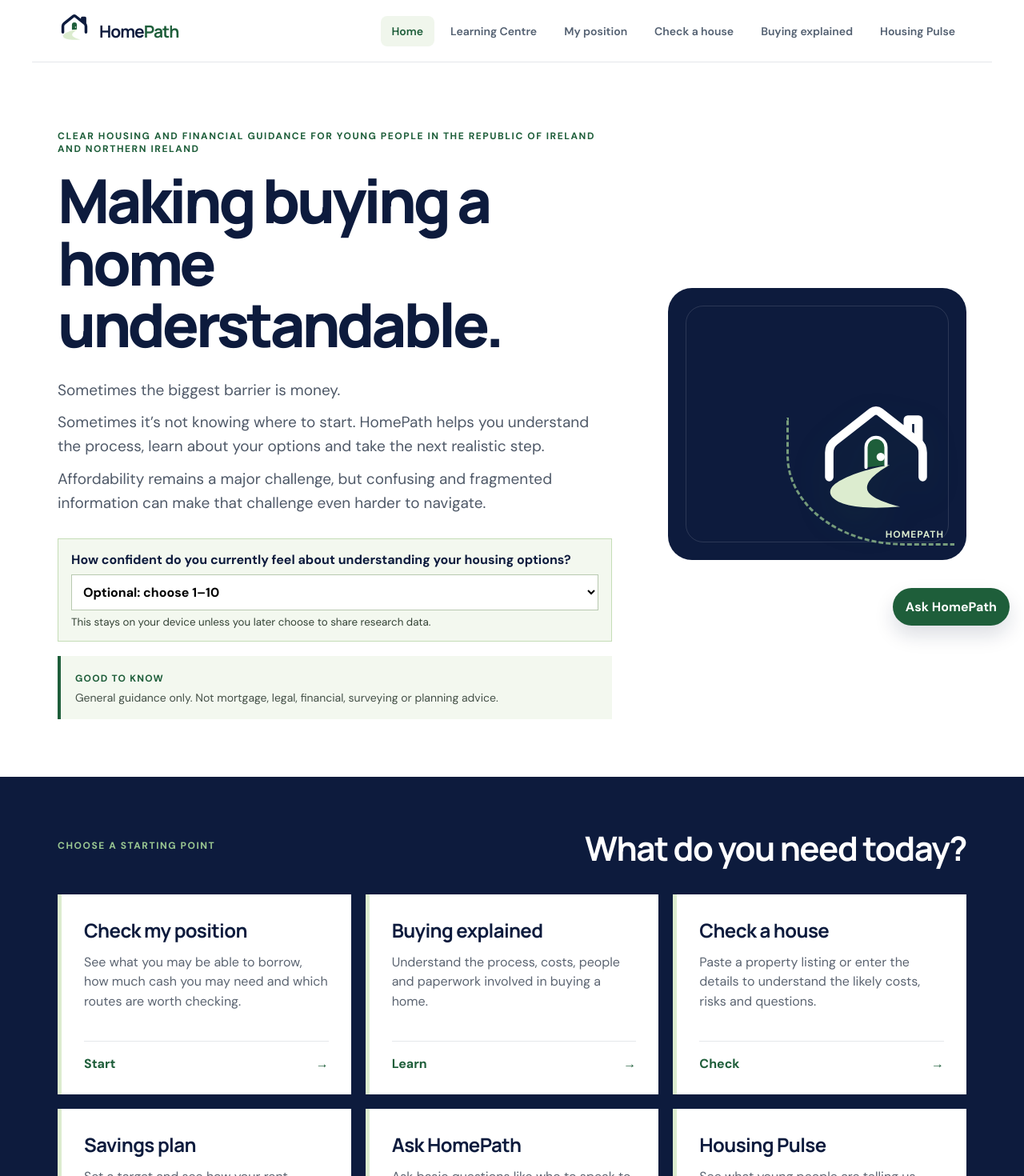
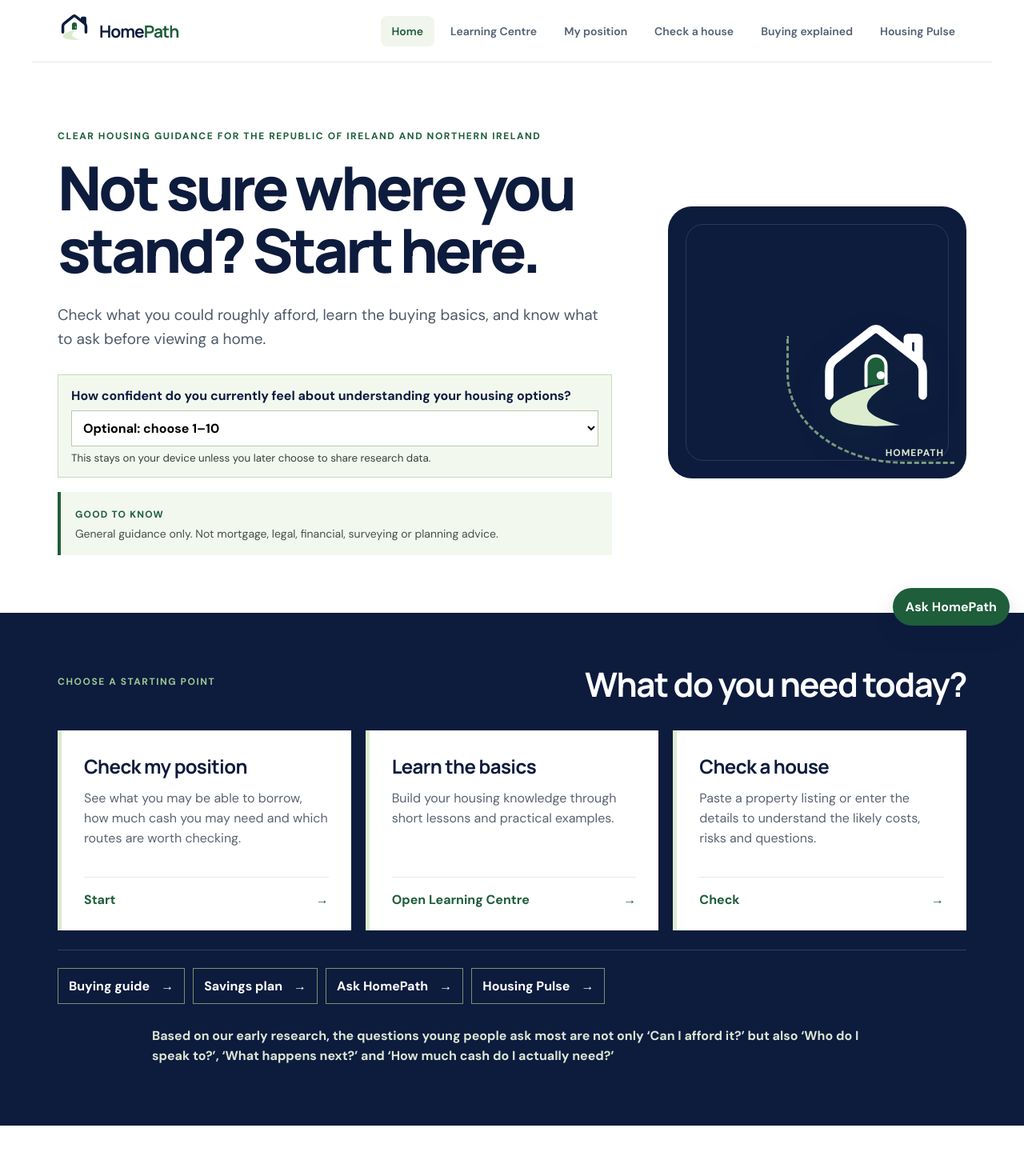
Before and after one commit to ldaly4/WashingtonIreland, a React (Vite) app: page / in a window 1280 px wide. Shown: the top 1470 px of the page at 80% size. After the commit the page ends 1407 px from the top, so only its background shows below. Built offline with nearby package versions, Linux system fonts and the light colour scheme.

Commit message:
Tighten HomePath usability and learning flow

```diff
--- a/src/components/Layout.jsx
+++ b/src/components/Layout.jsx
@@ -13,7 +13,7 @@
   "/": "Home",
   "/learn": "Learn",
   "/check-position": "Position",
-  "/check-listing": "House",
+  "/check-listing": "Listing",
   "/buying-guide": "Explained",
 };
 
@@ -75,7 +75,8 @@
     "Is an older house a bad idea?":"Age alone does not make a home a bad purchase. It may need more investigation, especially around roof, damp, wiring, plumbing and extensions.",
     "What is a sinking fund?":"For apartments, a sinking fund is money set aside by the management company for larger future repairs or works.",
   };
-  const [q,setQ]=useState(initialQuestion || Object.keys(answers)[0]);
+  const suggestions = Object.keys(answers);
+  const [q,setQ]=useState(initialQuestion || "");
   const [answer,setAnswer]=useState("");
   const [structured,setStructured]=useState(null);
   const [error,setError]=useState("");
@@ -87,27 +88,33 @@
     return()=>window.removeEventListener("keydown",onKey);
   },[close]);
   const ask = async () => {
+    const question = q.trim();
+    if (!question) {
+      setError("Type a question or choose one of the suggested questions below.");
+      return;
+    }
     setLoading(true); setError("");
     try {
-      const result = await askHomePath(q, { route });
+      const result = await askHomePath(question, { route });
       setStructured(result);
-      setAnswer(result.answer || answers[q]);
+      setAnswer(result.answer || answers[question] || "I could not generate a full answer just now. Try one of the suggested questions below or check the related HomePath pages.");
     } catch {
       setError("HomePath’s live explanation service is temporarily unavailable. The local guidance library is being used.");
-      setAnswer(answers[q]);
+      setAnswer(answers[question] || "I can still help with common topics such as brokers, deposits, surveys, valuations, solicitors and viewing questions. Choose a suggested question below.");
     } finally {
       setLoading(false);
     }
   };
-  const clear=()=>{setAnswer("");setStructured(null);setError("");setFeedback("");};
+  const clear=()=>{setQ("");setAnswer("");setStructured(null);setError("");setFeedback("");};
   return <div className="drawer-backdrop" role="dialog" aria-modal="true" aria-label="Ask HomePath">
     <aside className="ask-drawer"><button className="drawer-close" onClick={close}>Close</button><p className="eyebrow">Not sure who to ask? Ask HomePath.</p><h2>Quick housing answers</h2><p>Ask a question about buying, housing supports, mortgages, legal steps or property condition. I’ll explain it in plain language and point you towards the right next step.</p>
       <p className="privacy-note">Your question may be processed by an external AI service to generate an answer. Do not include bank details, account numbers or other sensitive personal information.</p>
-      <select value={q} onChange={e=>{setQ(e.target.value);setAnswer("")}}>{Object.keys(answers).map(x=><option key={x}>{x}</option>)}</select>
+      <label className="ask-input"><span>Your question</span><textarea value={q} onChange={e=>setQ(e.target.value)} rows="4" placeholder="For example: Can I speak to a broker before finding a house?" /></label>
       <button className="guide-inline-button" onClick={ask} disabled={loading}>{loading ? "Asking…" : "Ask"}</button>
       {loading && <p role="status" aria-live="polite">Loading HomePath answer…</p>}
       {error && <p className="form-error">{error}</p>}
-      <div className="ask-answer" aria-live="polite">{answer || answers[q]} <small>{structured?.disclaimer || "Confirm anything important with a broker, lender, solicitor, surveyor or official provider."}</small></div>
+      {answer && <div className="ask-answer" aria-live="polite">{answer} <small>{structured?.disclaimer || "Confirm anything important with a broker, lender, solicitor, surveyor or official provider."}</small></div>}
+      <div className="ask-suggestions"><h3>Suggested questions</h3>{suggestions.slice(0,6).map(x=><button key={x} onClick={()=>{setQ(x);setAnswer("");setStructured(null);setError("");}}>{x}</button>)}</div>
       {structured?.officialSources?.length > 0 && <div className="source-list"><h3>Sources</h3>{structured.officialSources.map(s=><a key={s.url} href={s.url} target="_blank" rel="noreferrer">{s.label}</a>)}</div>}
       {structured?.suggestedActions?.length > 0 && <div className="source-list"><h3>Related HomePath actions</h3>{structured.suggestedActions.map(a=><button key={a.label} onClick={()=>{close();navigate(a.route)}}>{a.label}</button>)}</div>}
       <div className="ask-tools"><button onClick={ask} disabled={loading}>Retry</button><button onClick={clear}>Clear conversation</button></div>
--- a/src/pages/HomePage.jsx
+++ b/src/pages/HomePage.jsx
@@ -4,11 +4,15 @@
 
 const cards = [
   ["Check my position", "See what you may be able to borrow, how much cash you may need and which routes are worth checking.", "Start", "/check-position"],
-  ["Buying explained", "Understand the process, costs, people and paperwork involved in buying a home.", "Learn", "/buying-guide"],
+  ["Learn the basics", "Build your housing knowledge through short lessons and practical examples.", "Open Learning Centre", "/learn"],
   ["Check a house", "Paste a property listing or enter the details to understand the likely costs, risks and questions.", "Check", "/check-listing"],
-  ["Savings plan", "Set a target and see how your rent, regular savings and monthly commitments affect the journey.", "Plan", "/savings-plan"],
-  ["Ask HomePath", "Ask basic questions like who to speak to first, what happens next or how much cash you may need.", "Ask", "ask"],
-  ["Housing Pulse", "See what young people are telling us about housing and share your own experience.", "View pulse", "/housing-pulse"],
+];
+
+const quickLinks = [
+  ["Buying guide", "/buying-guide"],
+  ["Savings plan", "/savings-plan"],
+  ["Ask HomePath", "ask"],
+  ["Housing Pulse", "/housing-pulse"],
 ];
 
 export default function HomePage({ navigate }) {
@@ -17,11 +21,9 @@
   return <>
     <section className="hero">
       <div>
-        <p className="eyebrow">Clear housing and financial guidance for young people in the Republic of Ireland and Northern Ireland</p>
-        <h1>Making buying a home understandable.</h1>
-        <p className="hero-copy">Sometimes the biggest barrier is money.</p>
-        <p className="hero-copy compact">Sometimes it’s not knowing where to start. HomePath helps you understand the process, learn about your options and take the next realistic step.</p>
-        <p className="hero-copy compact">Affordability remains a major challenge, but confusing and fragmented information can make that challenge even harder to navigate.</p>
+        <p className="eyebrow">Clear housing guidance for the Republic of Ireland and Northern Ireland</p>
+        <h1>Not sure where you stand? Start here.</h1>
+        <p className="hero-copy">Check what you could roughly afford, learn the buying basics, and know what to ask before viewing a home.</p>
         {profile && <div className="home-personal"><strong>Your HomePath is saved on this device.</strong><span>Based on your target of a {profile.targetHomeType} near {profile.targetArea || "your area"}, your next useful step may be checking real listings or building the deposit further.</span></div>}
         {!confidence && <div className="confidence-card"><label><span>How confident do you currently feel about understanding your housing options?</span><select defaultValue="" onChange={e=>writeStore("homepath-confidence-start",{score:Number(e.target.value),date:new Date().toISOString()})}><option value="" disabled>Optional: choose 1–10</option>{[1,2,3,4,5,6,7,8,9,10].map(x=><option key={x} value={x}>{x} — {x===1?"Not at all confident":x===10?"Very confident":""}</option>)}</select></label><small>This stays on your device unless you later choose to share research data.</small></div>}
         <Disclaimer>General guidance only. Not mortgage, legal, financial, surveying or planning advice.</Disclaimer>
@@ -33,6 +35,9 @@
       <div className="action-grid">{cards.map(([title,text,button,href]) =>
         <article className="action-card" key={href}><h3>{title}</h3><p>{text}</p>
           <button onClick={() => href === "ask" ? window.dispatchEvent(new Event("homepath-open-ask")) : navigate(href)}>{button}<span>→</span></button></article>)}</div>
+      <div className="home-quick-links" aria-label="More HomePath tools">
+        {quickLinks.map(([label,href]) => <button key={label} onClick={() => href === "ask" ? window.dispatchEvent(new Event("homepath-open-ask")) : navigate(href)}>{label}<span>→</span></button>)}
+      </div>
       <p className="research-line">Based on our early research, the questions young people ask most are not only ‘Can I afford it?’ but also ‘Who do I speak to?’, ‘What happens next?’ and ‘How much cash do I actually need?’</p>
     </section>
   </>;
--- a/src/styles.css
+++ b/src/styles.css
@@ -232,6 +232,9 @@
 .home-personal,.confidence-card{border:1px solid #c5ddb6;background:#f3f8ef;padding:15px 16px;margin:18px 0;display:grid;gap:6px;color:#334235}
 .confidence-card label{display:grid;gap:8px;font-weight:800;color:var(--navy)}
 .confidence-card select{padding:10px;border:1px solid #b8c9b0;background:#fff}
+.home-quick-links{display:flex;gap:10px;flex-wrap:wrap;margin-top:24px;padding-top:22px;border-top:1px solid #31405f}
+.home-quick-links button{border:1px solid #76936c;background:transparent;color:#fff;padding:11px 13px;font-weight:800;display:flex;gap:14px;align-items:center}
+.home-quick-links button:hover,.home-quick-links button:focus-visible{background:#17284c;outline:2px solid var(--pale);outline-offset:2px}
 .secondary-action{margin-top:24px;border:1px solid #9bc892;background:transparent;color:#fff;padding:12px 16px;font-weight:800}
 .bottom-nav button{border:0;background:#fff;color:#707987;font-weight:700}
 .bottom-nav button.active{color:var(--green);background:#f3f8ef}
@@ -242,9 +245,16 @@
 .ask-drawer{width:min(420px,100%);background:#fff;padding:26px;overflow:auto;box-shadow:-20px 0 50px #0d1b3d33}
 .ask-drawer h2{font:800 30px Manrope,sans-serif;color:var(--navy);margin:0 0 8px}
 .ask-drawer select{width:100%;padding:12px;border:1px solid var(--line);margin:18px 0}
+.ask-input{display:grid;gap:8px;margin:18px 0 10px;font-weight:800;color:var(--navy)}
+.ask-input textarea{width:100%;border:1px solid #cfd4dc;padding:12px;resize:vertical;line-height:1.45}
+.ask-input textarea:focus{border-color:var(--green);box-shadow:0 0 0 3px #dceccf;outline:0}
 .drawer-close{float:right;border:0;background:#edf5e8;color:var(--green);padding:9px 12px;font-weight:800}
 .ask-answer{background:#f3f8ef;border-left:4px solid var(--green);padding:16px;line-height:1.55}
 .ask-answer small{display:block;margin-top:10px;color:#62705f}
+.ask-suggestions{display:grid;gap:8px;margin:18px 0}
+.ask-suggestions h3{font:800 14px Manrope,sans-serif;color:var(--navy);margin:0}
+.ask-suggestions button{border:1px solid var(--line);background:#fff;text-align:left;color:var(--navy);padding:10px 12px;font-weight:800}
+.ask-suggestions button:hover,.ask-suggestions button:focus-visible{border-color:var(--green);box-shadow:0 0 0 3px #dceccf;outline:0}
 .source-list{display:grid;gap:8px;margin:14px 0}
 .source-list h3{font:800 14px Manrope,sans-serif;color:var(--navy);margin:0}
 .source-list a,.source-list button,.ask-tools button,.ask-feedback button{border:1px solid var(--line);background:#fff;color:var(--navy);padding:9px 10px;text-align:left;text-decoration:none;font-weight:800}
```
Also changed, not shown: src/pages/LearnPage.jsx (+21 -15 lines).
